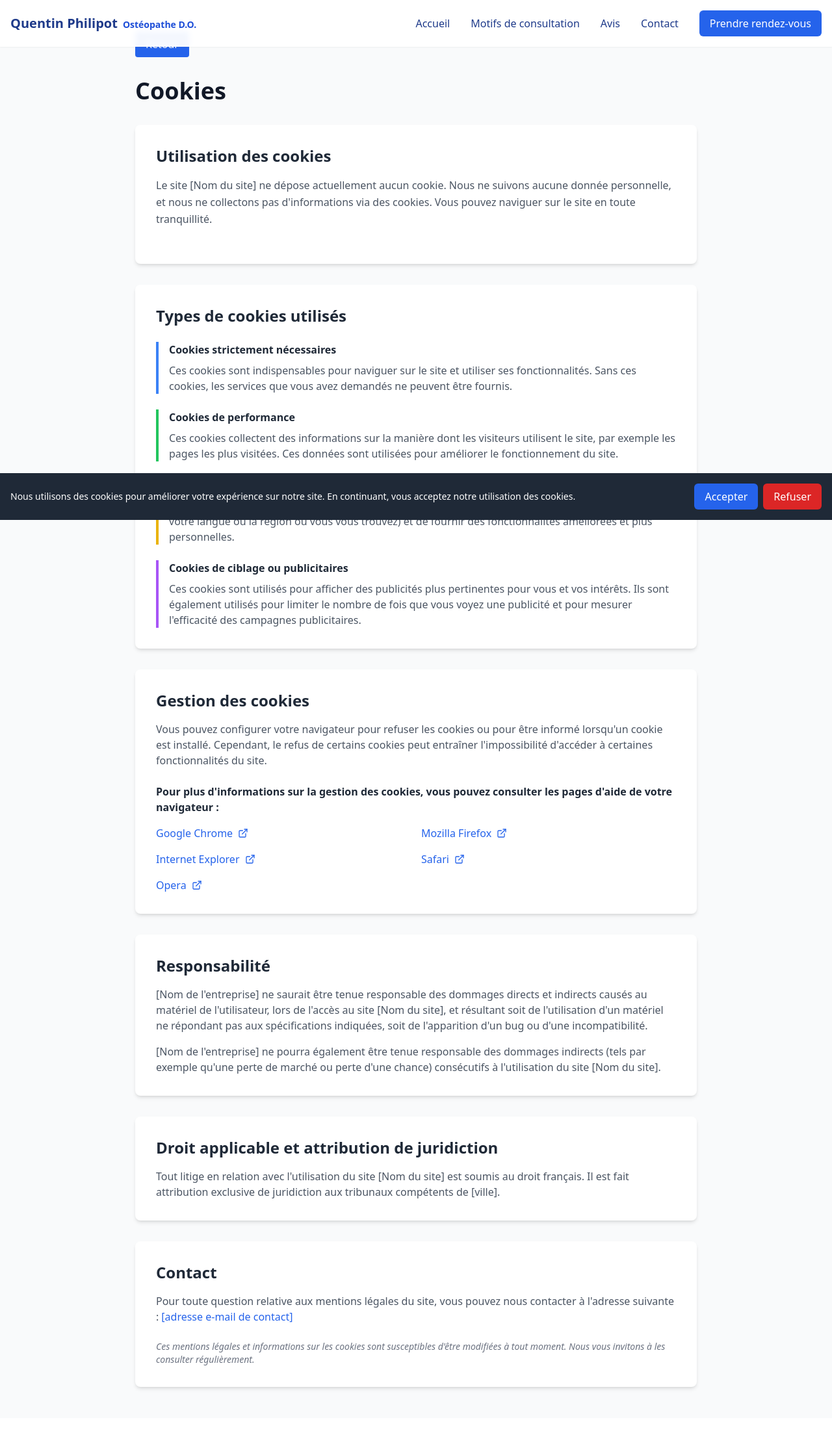
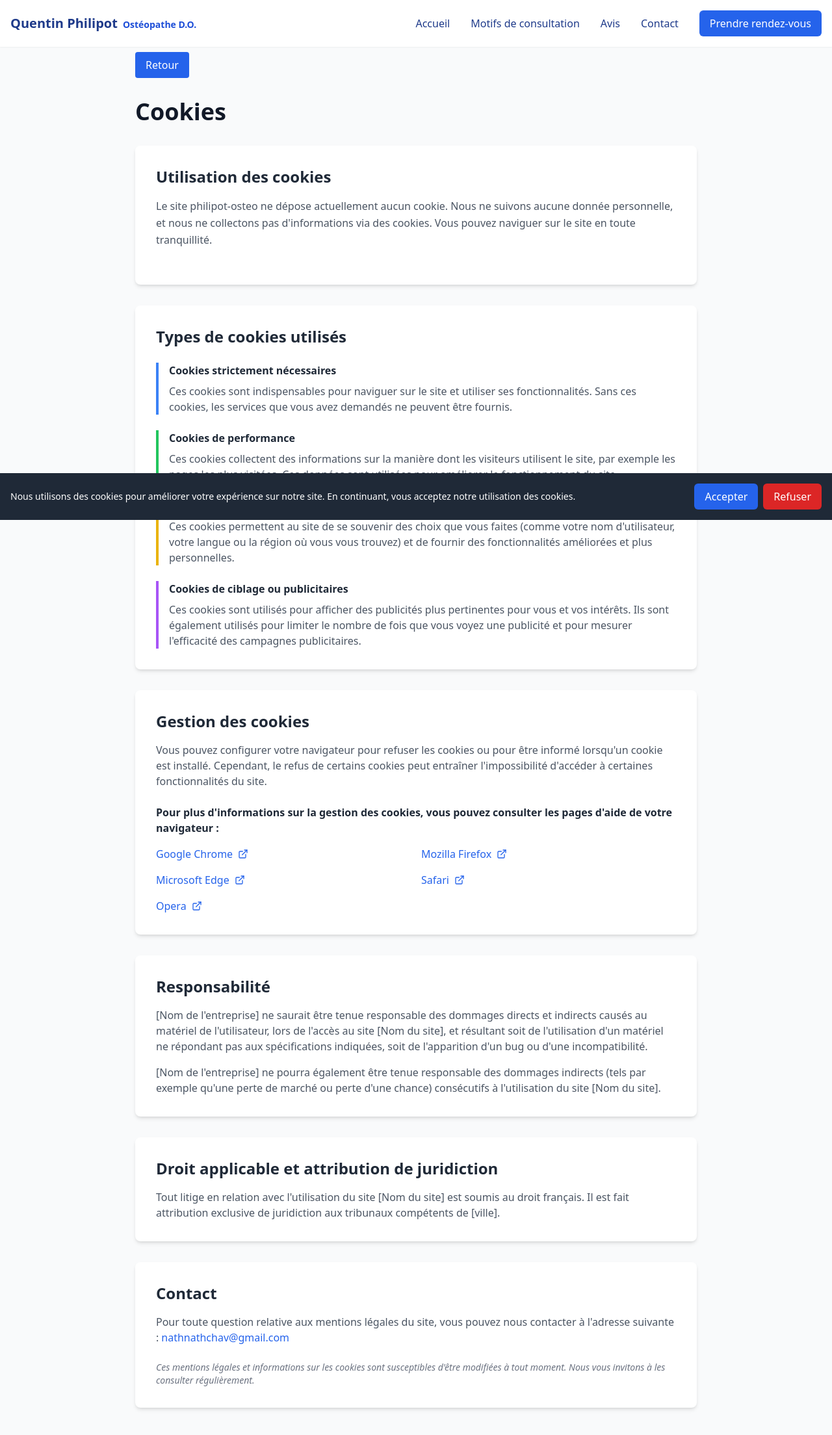
Before and after one commit to giantprolu/SiteOsteo, a React (Vite) app: page /cookie-policy in a window 1280 px wide. Shown: the top 2208 px of the page at 65% size. Before the commit the page ends 2182 px from the top, so only its background shows below. Built offline with nearby package versions, Linux system fonts and the light colour scheme.

Commit message:
completion de la page cookie et privat policy

```diff
--- a/src/Pages/CookiePage.tsx
+++ b/src/Pages/CookiePage.tsx
@@ -9,7 +9,7 @@ const CookiePolicy = () => {
       <div className="max-w-4xl mx-auto px-4 py-12">
         <button
           onClick={() => navigate(-1)}
-          className="mb-8 px-4 py-2 bg-blue-600 text-white rounded hover:bg-blue-800 transition-colors"
+          className="mt-8 mb-8 px-4 py-2 bg-blue-600 text-white rounded hover:bg-blue-800 transition-colors"
         >
           Retour
         </button>
@@ -18,7 +18,7 @@ const CookiePolicy = () => {
         <section className="bg-white rounded-lg shadow-md p-8 mb-8">
         <h2 className="text-2xl font-semibold text-gray-800 mb-4">Utilisation des cookies</h2>
           <p className="text-gray-600 leading-relaxed mb-6">
-            Le site [Nom du site] ne dépose actuellement aucun cookie. Nous ne suivons aucune donnée personnelle,
+            Le site philipot-osteo ne dépose actuellement aucun cookie. Nous ne suivons aucune donnée personnelle,
             et nous ne collectons pas d'informations via des cookies. Vous pouvez naviguer sur le site en toute tranquillité.
           </p>
         </section>
@@ -59,11 +59,11 @@ const CookiePolicy = () => {
           <h3 className="font-semibold text-gray-800 mb-4">Pour plus d'informations sur la gestion des cookies, vous pouvez consulter les pages d'aide de votre navigateur :</h3>
           <div className="grid grid-cols-1 md:grid-cols-2 gap-4">
             {[
-              { name: 'Google Chrome', href: '#' },
-              { name: 'Mozilla Firefox', href: '#' },
-              { name: 'Internet Explorer', href: '#' },
-              { name: 'Safari', href: '#' },
-              { name: 'Opera', href: '#' }
+              { name: 'Google Chrome', href: 'www.google.com' },
+              { name: 'Mozilla Firefox', href: 'www.mozilla.org' },
+              { name: 'Microsoft Edge', href: 'www.microsoft.com' },
+              { name: 'Safari', href: 'www.apple.com/fr/safari/' },
+              { name: 'Opera', href: 'www.opera.com' }
             ].map((browser) => (
               <a
                 key={browser.name}
@@ -105,7 +105,7 @@ const CookiePolicy = () => {
           <p className="text-gray-600 mb-6">
             Pour toute question relative aux mentions légales du site, vous pouvez nous contacter à l'adresse suivante :
             <a href="mailto:[adresse e-mail de contact]" className="text-blue-600 hover:text-blue-800 ml-1">
-              [adresse e-mail de contact]
+              nathnathchav@gmail.com
             </a>
           </p>
 
--- a/src/Pages/PrivacyPolicy.tsx
+++ b/src/Pages/PrivacyPolicy.tsx
@@ -9,7 +9,7 @@ const PrivacyPolicy = () => {
       <div className="max-w-4xl mx-auto px-4 py-12">
       <button
           onClick={() => navigate(-1)}
-          className="mb-8 px-4 py-2 bg-blue-600 text-white rounded hover:bg-blue-800 transition-colors"
+          className="mt-8 mb-8 px-4 py-2 bg-blue-600 text-white rounded hover:bg-blue-800 transition-colors"
         >
           Retour
         </button>
@@ -19,7 +19,7 @@ const PrivacyPolicy = () => {
           <h2 className="text-2xl font-semibold text-gray-800 mb-6">Éditeur du site</h2>
           <div className="space-y-4 text-gray-600">
           <p className="leading-relaxed">
-            Le site [Nom du site] est édité par Chavaudra Nathan (personne physique).
+            Le site philipot-osteo est édité par Chavaudra Nathan (personne physique).
           </p>
 
 
```
